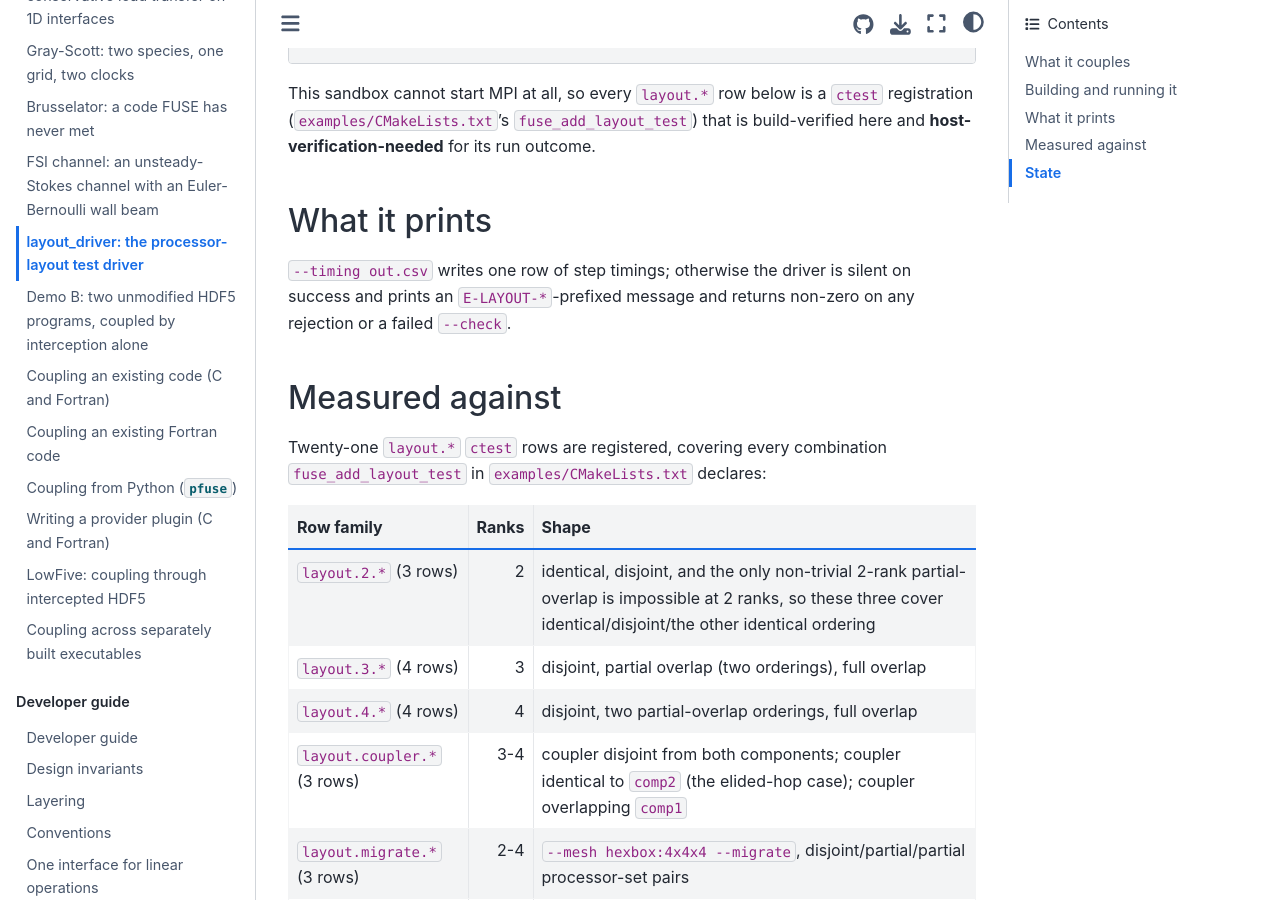
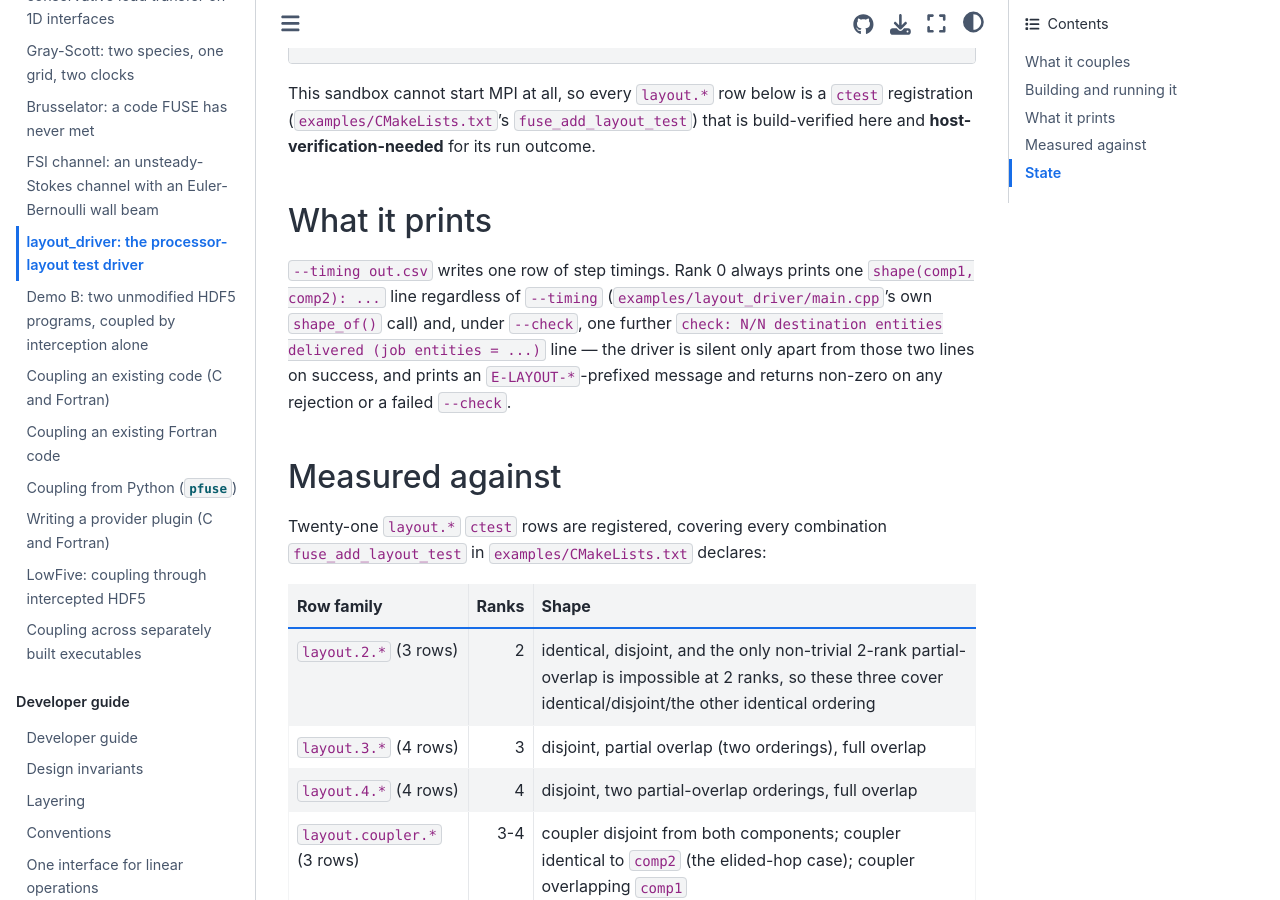
Before and after one commit to vijaysm/fuse, a Sphinx documentation site: the page built from docs/user/layout-driver.md, in a window 1280 px wide and 900 px high, scrolled down 1777 px. Built offline with Sphinx 7.4.7 and the Sphinx Book theme 1.1.4, drawn with Linux system fonts in a browser that asks for light colours; pages that are not in the unit, such as notebooks, are missing from menus.

Commit message:
Correct layout-driver.md's silent-on-success claim
Rank 0 always prints a shape(...) line and, under --check, a check: N/N
line, so the driver is not silent on success. Say so.

```diff
--- a/docs/user/layout-driver.md
+++ b/docs/user/layout-driver.md
@@ -70,8 +70,12 @@ This sandbox cannot start MPI at all, so every `layout.*` row below is a `ctest`
 
 ## What it prints
 
-`--timing out.csv` writes one row of step timings; otherwise the driver is silent on success and
-prints an `E-LAYOUT-*`-prefixed message and returns non-zero on any rejection or a failed `--check`.
+`--timing out.csv` writes one row of step timings. Rank 0 always prints one `shape(comp1,
+comp2): ...` line regardless of `--timing` (`examples/layout_driver/main.cpp`'s own
+`shape_of()` call) and, under `--check`, one further `check: N/N destination entities
+delivered (job entities = ...)` line — the driver is silent only apart from those two lines on
+success, and prints an `E-LAYOUT-*`-prefixed message and returns non-zero on any rejection or a
+failed `--check`.
 
 ## Measured against
 
```
